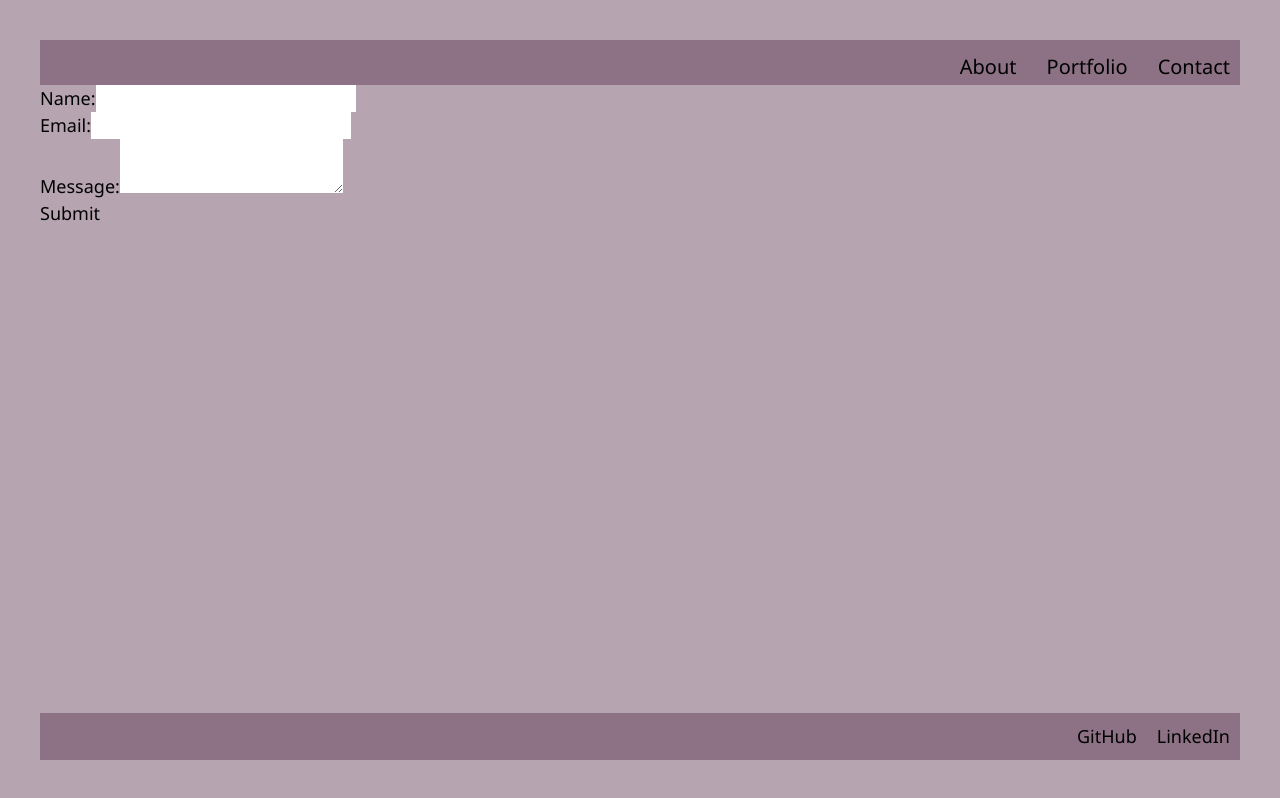
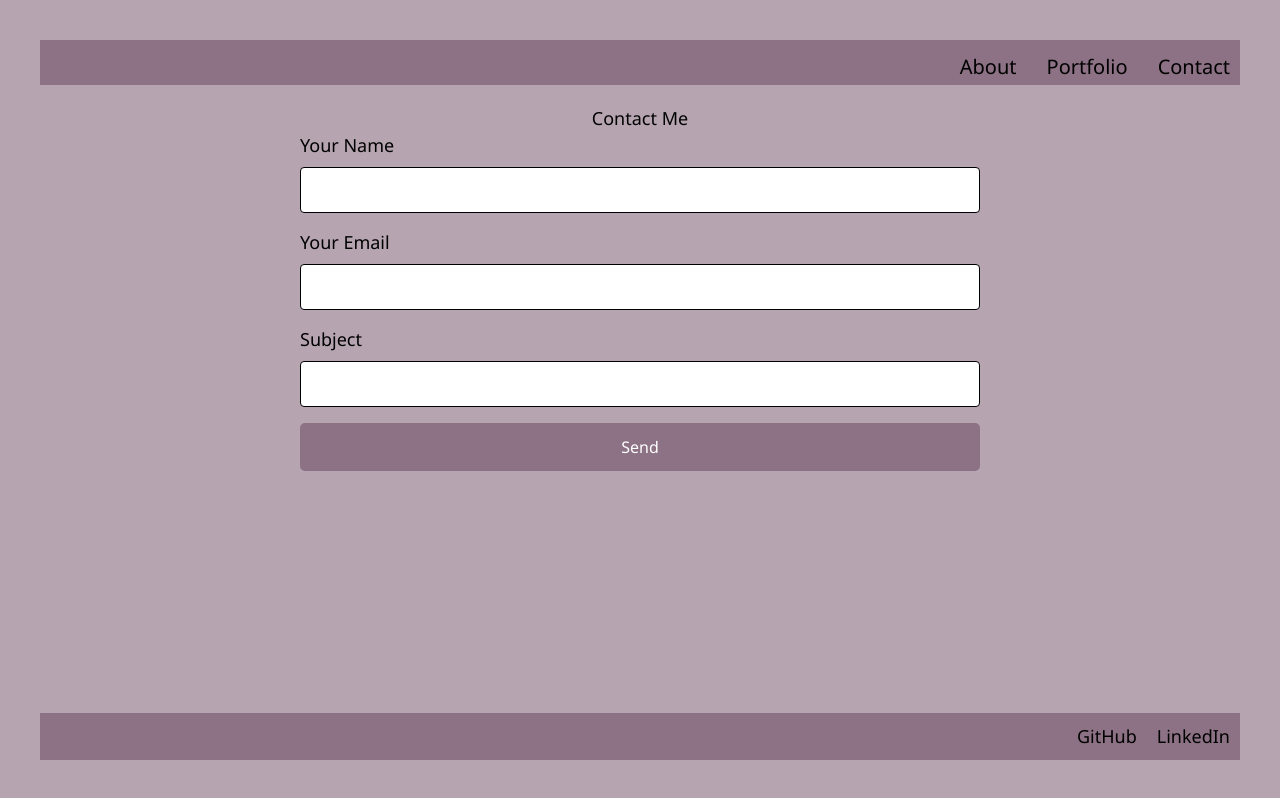
Before and after one commit to Apatterson32/react-portfolio, a React (Vite) app: page /contact in a window 1280 px wide. Built offline with nearby package versions, Linux system fonts and the light colour scheme.

Commit message:
contact page

```diff
--- /dev/null
+++ b/src/assets/styles/contact.css
@@ -0,0 +1,56 @@
+/* Inside contact.css */
+
+.contact-form {
+    max-width: 60%;
+    margin: 0 auto;
+    padding: 20px;
+    background-color: var(--main-background-color);
+  }
+
+  .contact-form h2 {
+    text-align: center;
+    color: #030303;
+  }
+
+  .contact-form form {
+    display: flex;
+    flex-direction: column;
+  }
+
+  .contact-form label {
+    margin-bottom: 8px;
+    color: var(--text-color);
+  }
+
+  .contact-form input,
+  .contact-form textarea {
+    padding: 10px;
+    margin-bottom: 16px;
+    border: 1px solid var(--text-color);
+    border-radius: 4px;
+    font-size: 16px;
+    color: var(--text-color);
+    background-color: #fff;
+  }
+
+  .contact-form textarea {
+    resize: vertical;
+  }
+
+  .contact-form p {
+    color: #030303;
+    margin: 4px 0;
+  }
+
+  .contact-form button {
+    background-color: var(--accent-color-1);
+    color: #fff;
+    padding: 12px;
+    border-radius: 5px;
+    cursor: pointer;
+    font-size: 16px;
+  }
+
+  .contact-form button:hover {
+    background-color: #8C7284;
+  }
--- a/src/components/ContactForm.jsx
+++ b/src/components/ContactForm.jsx
@@ -1,110 +1,28 @@
-import React, { useState } from 'react';
+import React from 'react';
+import "../assets/styles/contact.css"
 
 const ContactForm = () => {
-  const [formData, setFormData] = useState({
-    name: '',
-    email: '',
-    message: '',
-  });
-
-  const [errors, setErrors] = useState({
-    name: '',
-    email: '',
-  });
-
-  const handleInputChange = (e) => {
-    const { name, value } = e.target;
-
-    setFormData({
-      ...formData,
-      [name]: value,
-    });
-
-    // Clear error message when user starts typing
-    setErrors({
-      ...errors,
-      [name]: '',
-    });
-  };
-
-  const validateEmail = (email) => {
-    const isValid = /\S+@\S+\.\S+/.test(email);
-    return isValid;
-  };
-
-  const handleBlur = (e) => {
-    const { name, value } = e.target;
-
-    // Check for required fields
-    if (value.trim() === '') {
-      setErrors({
-        ...errors,
-        [name]: `${name} is required`,
-      });
-    }
-
-    // Validate email address
-    if (name === 'email' && value.trim() !== '' && !validateEmail(value)) {
-      setErrors({
-        ...errors,
-        email: 'Invalid email address',
-      });
-    }
-  };
-
-  const handleSubmit = (e) => {
-    e.preventDefault();
-
-    // Open user's default email client with pre-filled email
-    const subject = `Contact Form Submission from ${formData.name}`;
-    const body = `Name: ${formData.name}%0D%0AEmail: ${formData.email}%0D%0AMessage: ${formData.message}`;
-    const mailtoLink = `mailto:pattersonal10@gmail.com?subject=${encodeURIComponent(
-      subject
-    )}&body=${encodeURIComponent(body)}`;
-
-    window.location.href = mailtoLink;
+  const handleSubmit = () => {
+    // Use the `mailto` scheme to open the user's default email client
+    window.location.href = 'mailto:pattersonal10@gmail.com';
   };
 
   return (
-    <form onSubmit={handleSubmit}>
-      <div>
-        <label htmlFor="name">Name:</label>
-        <input
-          type="text"
-          id="name"
-          name="name"
-          value={formData.name}
-          onChange={handleInputChange}
-          onBlur={handleBlur}
-        />
-        {errors.name && <span>{errors.name}</span>}
-      </div>
+    <div className="contact-form">
+      <h2>Contact Me</h2>
+      <form onSubmit={handleSubmit}>
+        <label htmlFor="name">Your Name</label>
+        <input type="text" id="name" name="name" required />
 
-      <div>
-        <label htmlFor="email">Email:</label>
-        <input
-          type="text"
-          id="email"
-          name="email"
-          value={formData.email}
-          onChange={handleInputChange}
-          onBlur={handleBlur}
-        />
-        {errors.email && <span>{errors.email}</span>}
-      </div>
+        <label htmlFor="email">Your Email</label>
+        <input type="email" id="email" name="email" required />
 
-      <div>
-        <label htmlFor="message">Message:</label>
-        <textarea
-          id="message"
-          name="message"
-          value={formData.message}
-          onChange={handleInputChange}
-        />
-      </div>
+        <label htmlFor="subject">Subject</label>
+        <input type="text" id="subject" name="subject" required />
 
-      <button type="submit">Submit</button>
-    </form>
+        <button type="submit">Send</button>
+      </form>
+    </div>
   );
 };
 
```
